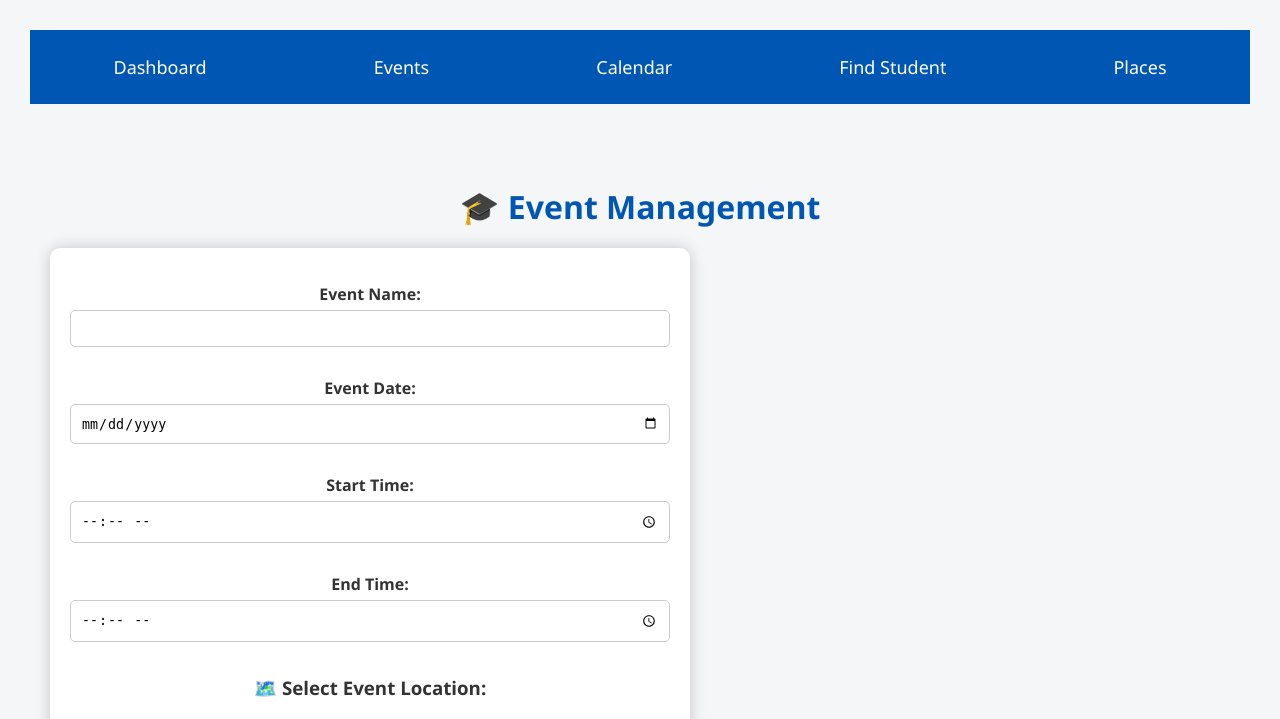
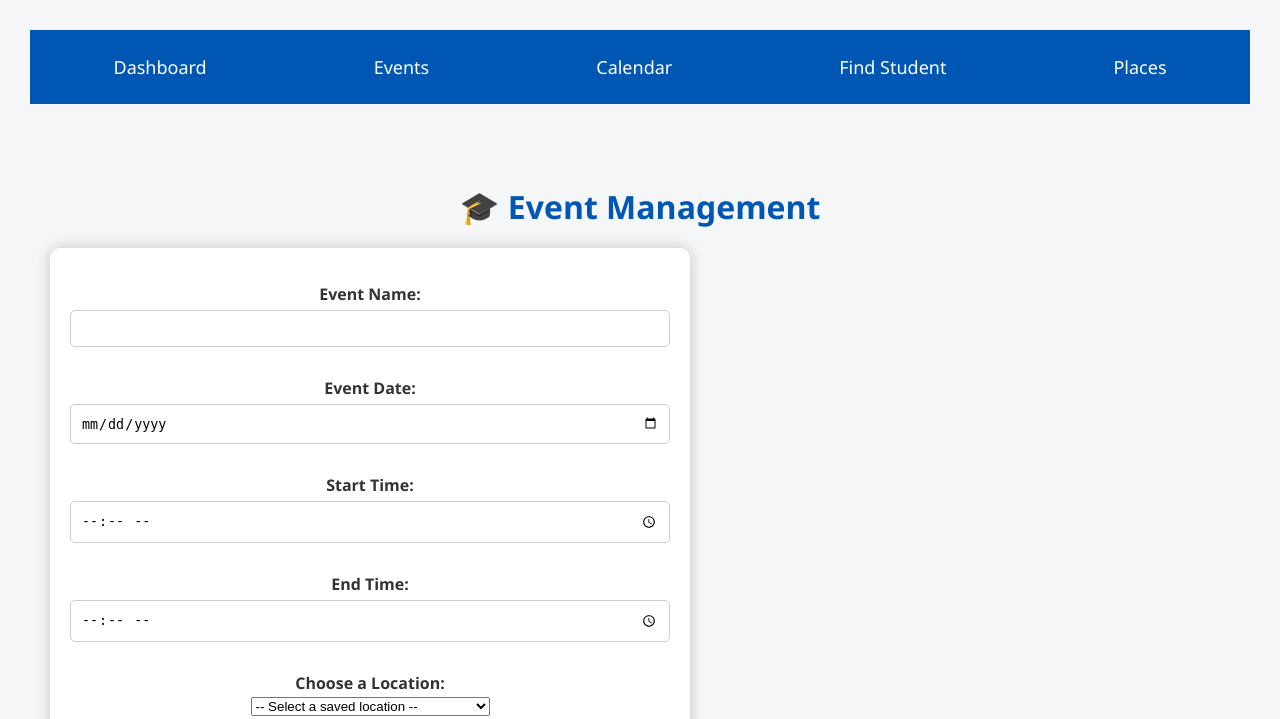
Before and after one commit to boraytuna/Attendance-Verification-System, a Flask app: page /events in a window 1280 px wide. Shown: the top 719 px of the page. Run offline with Flask 3, Linux system fonts and the light colour scheme; data that the repository does not hold is empty; some libraries are stand-ins or nearby versions.

Commit message:
Changed map and location functions
Added the option to choose a prior location, nap is now hidden unless prompted for a new location then map shows, next steps is probably prevent past times/dates to be created with events

```diff
--- a/templates/events.html
+++ b/templates/events.html
@@ -45,26 +45,85 @@
             });
 
             // Fetch and display existing events
+            // Fetch stored locations and populate dropdown
             fetch("/api/events")
                 .then(response => response.json())
                 .then(events => {
+                    var select = document.getElementById("saved_locations");
+
                     events.forEach(event => {
-                        let eventMarker = new google.maps.Marker({
-                            position: { lat: event.latitude, lng: event.longitude },
-                            map: map
+                        var option = document.createElement("option");
+                        option.value = `${event.latitude},${event.longitude}`;
+                        option.textContent = event.eventAddress;
+                        select.appendChild(option);
+                    });
+                })
+                .catch(error => console.error("Error fetching locations:", error));
+
+            // Handle location selection
+            window.handleLocationSelection = function () {
+                var selectedValue = document.getElementById("saved_locations").value;
+                var locationError = document.getElementById("location_error");
+
+                if (selectedValue === "show_map") {
+                    // Show the map if "Show Map" is selected
+                    document.getElementById("map-container").style.display = "block";
+
+                    if (!map) {
+                        map = new google.maps.Map(document.getElementById("map"), {
+                            zoom: 15,
+                            center: defaultCenter
                         });
 
-                        let infoWindow = new google.maps.InfoWindow({
-                            content: `<b>${event.eventName}</b><br>${event.eventDate}<br>${event.eventAddress}`
+                        marker = new google.maps.Marker({
+                            position: defaultCenter,
+                            map: map,
+                            draggable: true
                         });
 
-                        eventMarker.addListener("click", () => {
-                            infoWindow.open(map, eventMarker);
+                        marker.addListener('dragend', function (event) {
+                            var lat = event.latLng.lat();
+                            var lng = event.latLng.lng();
+                            document.getElementById('event_location').value = `${lat},${lng}`;
+
+                            geocoder.geocode({ location: { lat: lat, lng: lng } }, function (results, status) {
+                                if (status === 'OK' && results[0]) {
+                                    document.getElementById('event_address').value = results[0].formatted_address;
+                                } else {
+                                    console.error("Geocode error: " + status);
+                                }
+                            });
                         });
-                    });
-                })
-                .catch(error => console.error("Error loading events:", error));
+                    }
+                } else if (selectedValue) {
+                    // If a saved location is chosen
+                    document.getElementById("map-container").style.display = "none";  // Hide the map
+                    var [lat, lng] = selectedValue.split(",").map(Number);
+                    document.getElementById("event_location").value = `${lat},${lng}`;
+                    document.getElementById("event_address").value = document.getElementById("saved_locations").options[document.getElementById("saved_locations").selectedIndex].text;
+                }
+
+                // If a valid location is chosen, remove error
+                if (selectedValue || document.getElementById("event_location").value) {
+                    locationError.style.display = "none";
+                }
+            };
+
+            // Ensure at least one location is selected before submission
+            window.validateLocation = function (event) {
+                var location = document.getElementById("event_location").value;
+                var selectedValue = document.getElementById("saved_locations").value;
+                var locationError = document.getElementById("location_error");
+
+                if (!location && !selectedValue) {
+                    event.preventDefault(); // Prevent form submission
+                    locationError.style.display = "block";
+                }
+            };
+
         }
+
+
     </script>
     <style>
         body {
@@ -164,13 +223,26 @@
         <label for="stop_time">End Time:</label>
         <input type="time" id="stop_time" name="stop_time" required>
 
-        <!-- Hidden field for event location -->
-        <input type="hidden" id="event_location" name="event_location" required>
+        <label for="saved_locations">Choose a Location:</label>
+        <select id="saved_locations" onchange="handleLocationSelection()">
+            <option value="">-- Select a saved location --</option>
+            <option value="show_map">🔍 Show Map (Pick a New Location)</option>
+        </select>
+
+        <!-- Hidden inputs to store selected lat/lng and address -->
+        <input type="hidden" id="event_location" name="event_location">
         <input type="hidden" id="event_address" name="event_address">
-        <h3>🗺️ Select Event Location:</h3>
-        <div id="map"></div>
 
-        <button type="submit">Create Event</button>
+        <!-- Map is initially hidden -->
+        <div id="map-container" style="display: none;">
+            <h3>🗺️ Select a New Location on the Map:</h3>
+            <div id="map" style="height: 400px; width: 100%;"></div>
+        </div>
+
+        <!-- Error message -->
+        <p id="location_error" style="color: red; display: none;">⚠️ Please select a location before submitting.</p>
+
+        <button type="submit" onclick="validateLocation(event)">Create Event</button>
     </form>
 
     <!-- Event List Display -->
```
